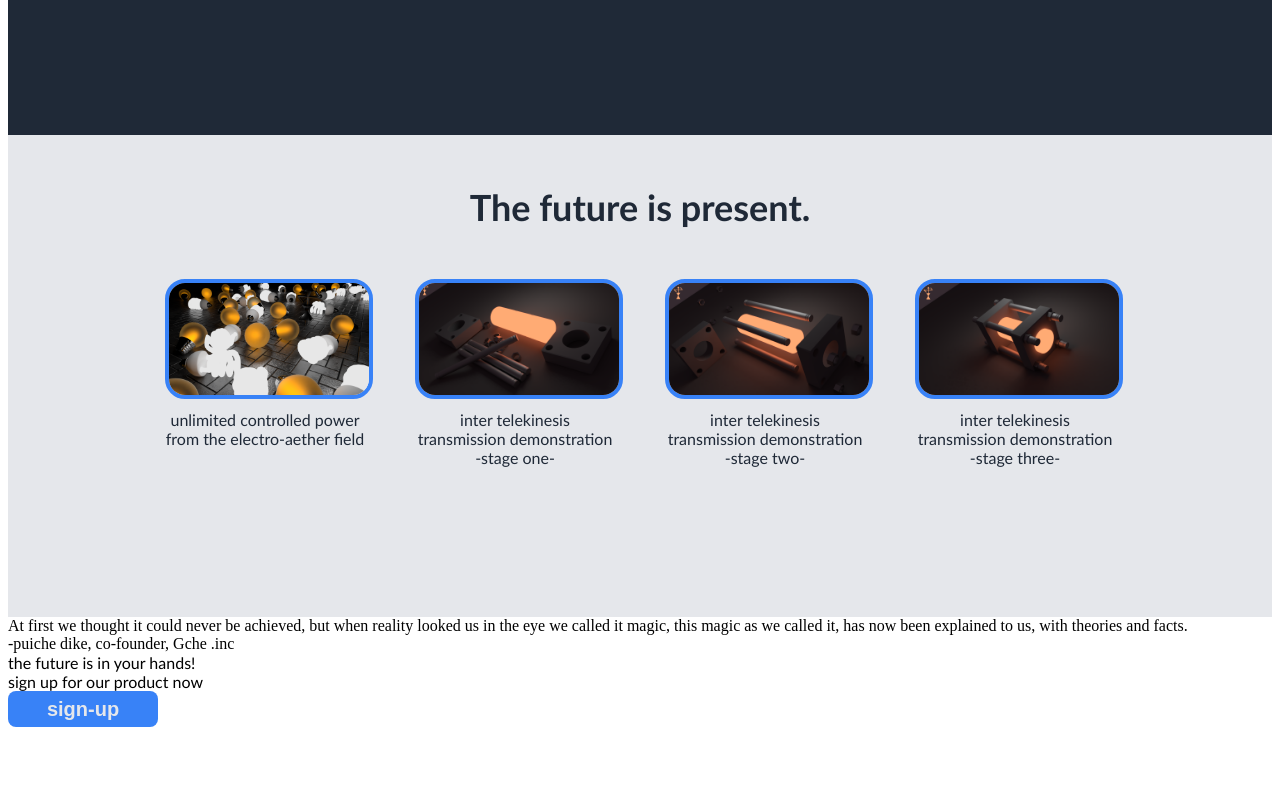
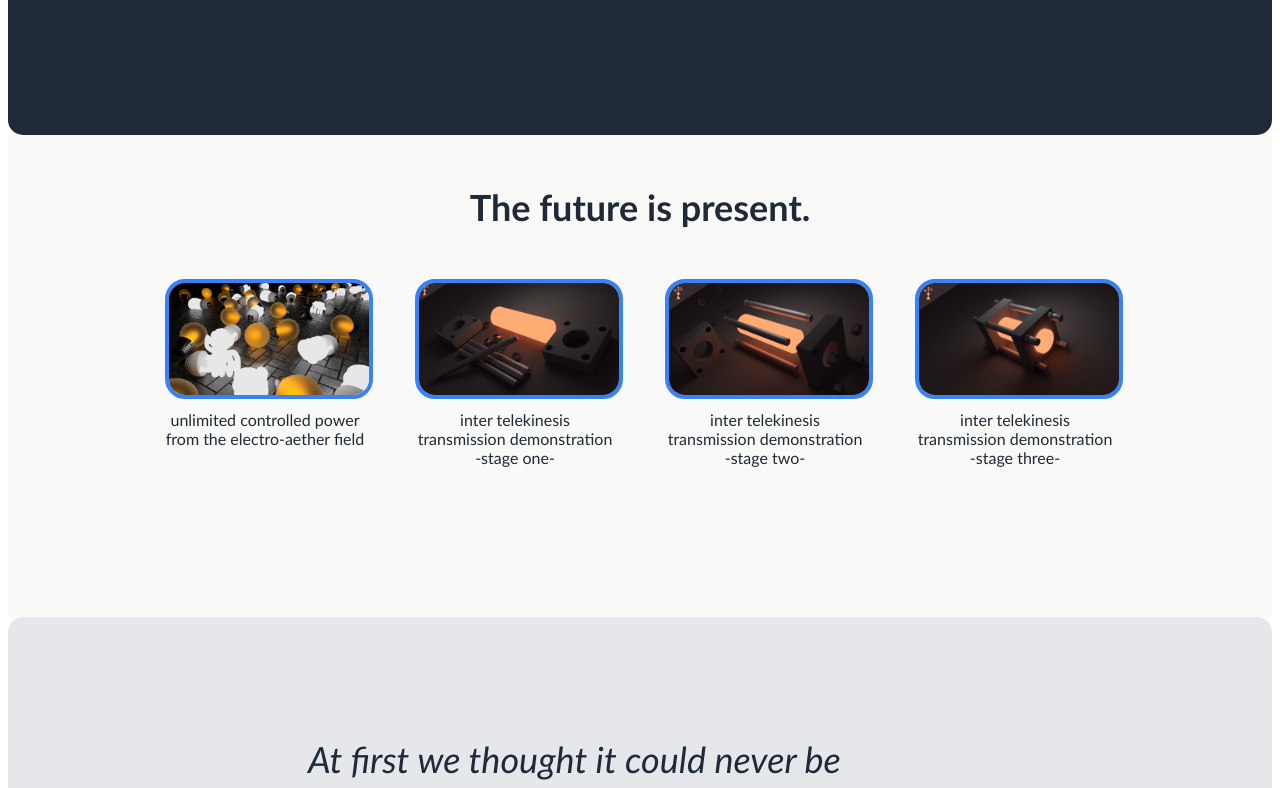
Before and after one commit to Gche04/landing-page, a plain HTML site: page index.html in a window 1280 px wide. Shown: the part 560-1348 px from the top of the page. Before the commit the page ends 1295 px from the top, so only its background shows below. Drawn offline with Linux system fonts and the light colour scheme; files whose address does not match are found by name.

Commit message:
done style.css remove an image images/ added to README.md

```diff
--- a/style.css
+++ b/style.css
@@ -29,17 +29,20 @@ button{
     border-radius: 8px;
 }
 
-.header,
-.top,
-.mid,
-.footer{
+body{
     font-family: 'Gill Sans', 'Gill Sans MT', Calibri, 'Trebuchet MS', sans-serif;
 }
 
 .sub-text,
+.footer-subheading,
 a,
 button{
     color: #e5e7eb;
+}
+
+.header,
+.bottom{
+    border-radius: 15px;
 }
 
 .header{
@@ -76,7 +79,6 @@ button{
 .left{
     display: flex;
     flex-direction: column;
-    /*justify-content: space-between;*/
     gap: 18px;
     width: 400px;
 }
@@ -101,9 +103,13 @@ button{
     border-radius: 8px;
 }
 
-/*--------------------*/
+
+.body{
+    color: #1f2937;
+}
+
 .top{
-    background-color: #e5e7eb;
+    background-color: #f9faf8;
     display: flex;
     flex-direction: column;
     align-items: center;
@@ -114,8 +120,6 @@ button{
 .body-header{
     font-size: 36px;
     font-weight: 750;
-    color: #1f2937;
-    /*margin-bottom: 50px;*/
 }
 
 .mid{
@@ -135,6 +139,52 @@ button{
 
 .text{
     text-align: center;
-    color: #1f2937;
     margin-top: 8px;
 }
+
+.bottom{
+    font-size: 36px;
+    font-style: italic;
+    padding: 120px 300px;
+    background-color: #e5e7eb;
+    display: flex;
+    flex-direction: column;
+    align-items: flex-end;
+}
+
+.quote{
+    font-size: 24px;
+    font-weight: 800;
+    margin-top: 24px;
+    margin-right: 60px;
+}
+
+
+.footer{
+    background-color: #f9faf8;
+    padding: 100px 200px;
+}
+
+.footer-item{
+    background-color: #3882f7;
+    border-radius: 10px;
+    padding: 50px 100px;
+    display: flex;
+    justify-content: space-between;
+    align-items: center;
+}
+
+.footer-button{
+    border: 3px solid #f9faf8;
+    border-radius: 8px;
+}
+
+.footer-header{
+    font-size: 32px;
+    font-weight: 800;
+    color: #f9faf8;
+}
+
+.footer-subheading{
+    font-size: 24px;
+}
```
Also changed, not shown: images/logo.png (deleted), 1 other file.
